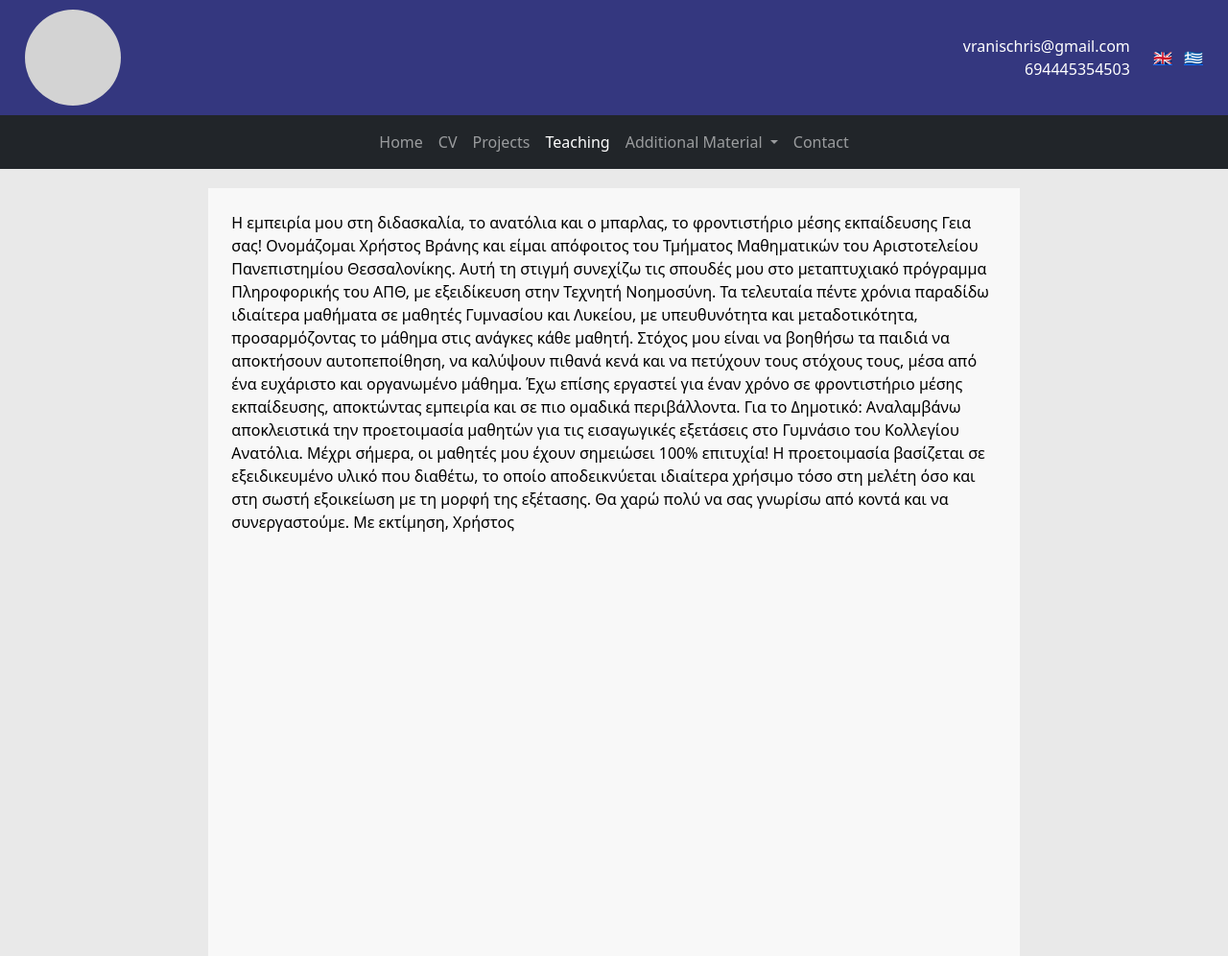
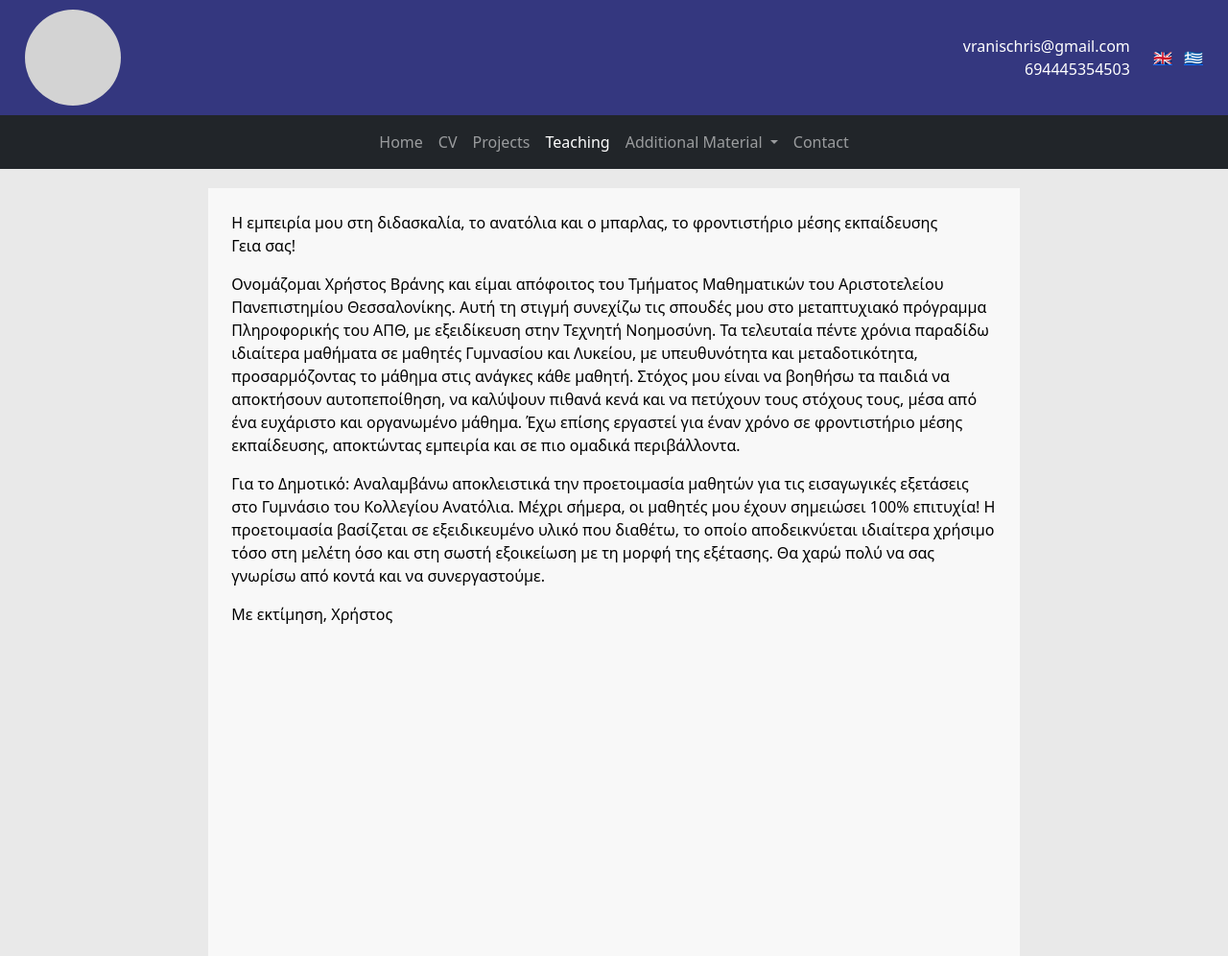
Before and after one commit to vranisch/vranisch.github.io, a plain HTML site: page teaching.html in a window 1280 px wide. Shown: the whole page at 96% size. Drawn offline with nearby package versions, Linux system fonts and the light colour scheme.

Commit message:
Update teaching.html

```diff
--- a/teaching.html
+++ b/teaching.html
@@ -97,25 +97,25 @@
         <div class="main-box p-4">
             Η εμπειρία μου στη διδασκαλία, το ανατόλια και
             ο μπαρλας, το φροντιστήριο μέσης εκπαίδευσης
-          Γεια σας!
+          <p>Γεια σας!</p>
 
-Ονομάζομαι Χρήστος Βράνης και είμαι απόφοιτος του Τμήματος Μαθηματικών του Αριστοτελείου Πανεπιστημίου Θεσσαλονίκης. Αυτή τη στιγμή συνεχίζω τις σπουδές μου στο μεταπτυχιακό πρόγραμμα Πληροφορικής του ΑΠΘ, με εξειδίκευση στην Τεχνητή Νοημοσύνη.
+ <p> Ονομάζομαι Χρήστος Βράνης και είμαι απόφοιτος του Τμήματος Μαθηματικών του Αριστοτελείου Πανεπιστημίου Θεσσαλονίκης. Αυτή τη στιγμή συνεχίζω τις σπουδές μου στο μεταπτυχιακό πρόγραμμα Πληροφορικής του ΑΠΘ, με εξειδίκευση στην Τεχνητή Νοημοσύνη.
 
 Τα τελευταία πέντε χρόνια παραδίδω ιδιαίτερα μαθήματα σε μαθητές Γυμνασίου και Λυκείου, με υπευθυνότητα και μεταδοτικότητα, προσαρμόζοντας το μάθημα στις ανάγκες κάθε μαθητή.
 
 Στόχος μου είναι να βοηθήσω τα παιδιά να αποκτήσουν αυτοπεποίθηση, να καλύψουν πιθανά κενά και να πετύχουν τους στόχους τους, μέσα από ένα ευχάριστο και οργανωμένο μάθημα.
 
-Έχω επίσης εργαστεί για έναν χρόνο σε φροντιστήριο μέσης εκπαίδευσης, αποκτώντας εμπειρία και σε πιο ομαδικά περιβάλλοντα.
+Έχω επίσης εργαστεί για έναν χρόνο σε φροντιστήριο μέσης εκπαίδευσης, αποκτώντας εμπειρία και σε πιο ομαδικά περιβάλλοντα. </p>
 
-Για το Δημοτικό: Αναλαμβάνω αποκλειστικά την προετοιμασία μαθητών για τις εισαγωγικές εξετάσεις στο Γυμνάσιο του Κολλεγίου Ανατόλια. Μέχρι σήμερα, οι μαθητές μου έχουν σημειώσει 100% επιτυχία!
+ <p>Για το Δημοτικό: Αναλαμβάνω αποκλειστικά την προετοιμασία μαθητών για τις εισαγωγικές εξετάσεις στο Γυμνάσιο του Κολλεγίου Ανατόλια. Μέχρι σήμερα, οι μαθητές μου έχουν σημειώσει 100% επιτυχία!
 
 Η προετοιμασία βασίζεται σε εξειδικευμένο υλικό που  διαθέτω, το οποίο αποδεικνύεται ιδιαίτερα χρήσιμο τόσο στη μελέτη όσο και στη σωστή εξοικείωση με τη μορφή της εξέτασης.
 
-Θα χαρώ πολύ να σας γνωρίσω από κοντά και να συνεργαστούμε.
+Θα χαρώ πολύ να σας γνωρίσω από κοντά και να συνεργαστούμε. </p>
 
-Με εκτίμηση,
+ <p>Με εκτίμηση,
 
-Χρήστος
+Χρήστος</p>
         </div>
       </div>
       <div class="col-12 col-md-2"></div>
```
